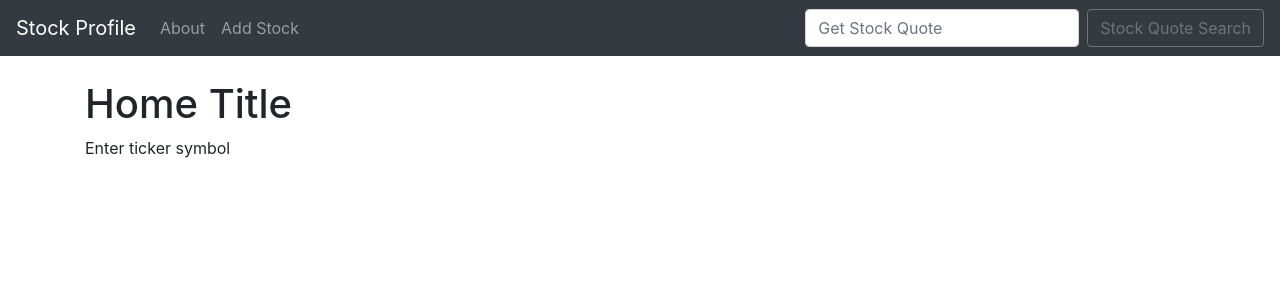
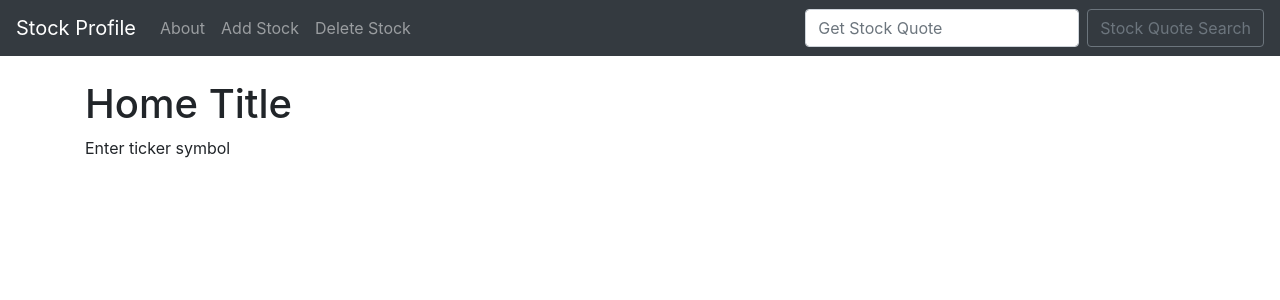
Before and after one commit to chackop/djstocks, a Django app: page / in a window 1280 px wide. Shown: the top 300 px of the page. Run offline with Django 3.2, Linux system fonts and the light colour scheme; some libraries are stand-ins or nearby versions.

Commit message:
delete page

```diff
--- a/quotes/templates/add_stock.html
+++ b/quotes/templates/add_stock.html
@@ -23,7 +23,6 @@
             <th scope="col">YTD Change</th>
             <th scope="col">week52 High</th>
             <th scope="col">week52 Low</th>
-            <th scope="col">Delete Stock</th>
         </tr>
     </thead>
     <tbody>
@@ -40,13 +39,8 @@
                         <td>{{list_item.ytdChange}}</td>
                         <td>{{list_item.week52High}}</td>
                         <td>{{list_item.week52Low}}</td>
-                    <td><a href="/">Delete Stock</a></td>
                     </tr>
                 {% endfor %}
-
-
-
-
 
     {% endif %}
     </tbody>
--- a/quotes/templates/base.html
+++ b/quotes/templates/base.html
@@ -24,6 +24,10 @@
                 </li>
                  <li class="nav-item">
                     <a class="nav-link" href="{% url 'add_stock' %}">Add Stock</a>
+                </li>
+
+                <li class="nav-item">
+                    <a class="nav-link" href="{% url 'delete_stock' %}">Delete Stock</a>
                 </li>
             </ul>
             <form action="{% url 'home' %}" class="form-inline my-2 my-lg-0" method="POST">
--- a/quotes/urls.py
+++ b/quotes/urls.py
@@ -10,4 +10,5 @@ urlpatterns = [
     path('about.html', views.about, name="about"),
     path('add_stock.html', views.add_stock, name="add_stock"),
     path('delete/<stock_id>', views.delete, name="delete"),
+    path('delete_stock.html', views.delete_stock, name="delete_stock"),
 ]
--- a/quotes/views.py
+++ b/quotes/views.py
@@ -64,4 +64,9 @@ def delete(request, stock_id):
     item = Stock.objects.get(pk=stock_id)
     item.delete()
     messages.success(request, "Stock has been deleted")
-    return redirect(add_stock)
+    return redirect(delete_stock)
+
+
+def delete_stock(request):
+    ticker = Stock.objects.all()
+    return render(request, 'delete_stock.html', {'ticker': ticker})
```
Also changed, not shown: quotes/templates/delete_stock.html (added, +16 -0 lines), db.sqlite3. Lines whose indentation alone changed are shown as unchanged.
